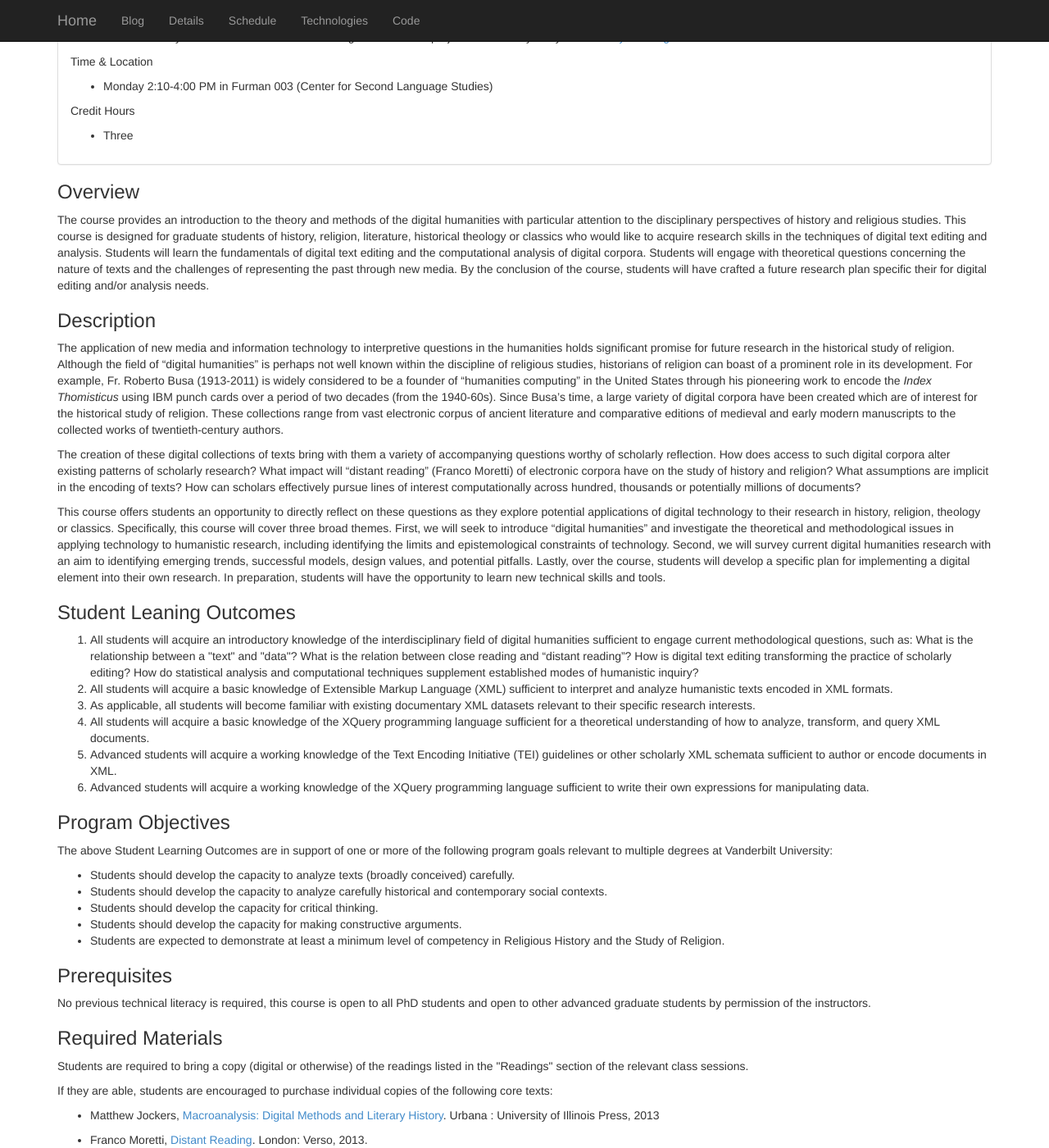
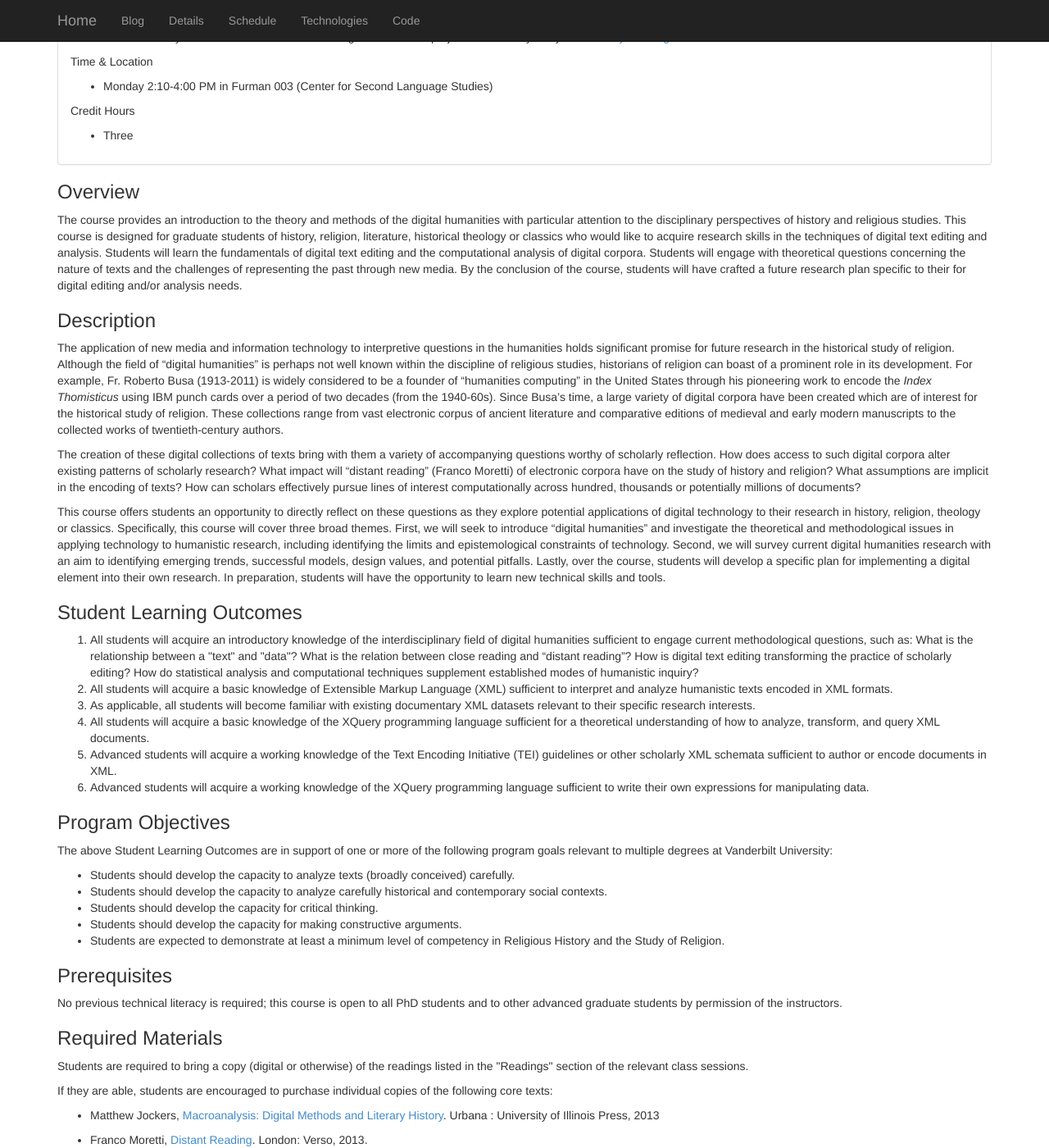
Before and after one commit to Ramona2020/paralipomena.github.io, a Jekyll site: the page built from details/index.html, in a window 1280 px wide and 1400 px high, scrolled down 323 px. Shown: the whole window at 82% size. Built offline with Jekyll 4.4.1, drawn with Linux system fonts in a browser that asks for light colours; nearby versions of some CDN libraries; library files that are not in the unit come from our copies; Markdown is read by kramdown in place of the engine named in the settings; some of the changed text lies outside the part shown.

Commit message:
Fixed typos

```diff
--- a/details/index.html
+++ b/details/index.html
@@ -44,7 +44,7 @@ title: Course Details
     digital text editing and the computational analysis of digital corpora. Students will
     engage with theoretical questions concerning the nature of texts and the challenges of
     representing the past through new media. By the conclusion of the course, students will
-    have crafted a future research plan specific their for digital editing and/or analysis
+    have crafted a future research plan specific to their for digital editing and/or analysis
     needs.</p>
 <h3>Description</h3>
 <p>The application of new media and information technology to interpretive questions in the
@@ -77,7 +77,7 @@ title: Course Details
     students will develop a specific plan for implementing a digital element into their own
     research. In preparation, students will have the opportunity to learn new technical
     skills and tools.</p>
-<h3>Student Leaning Outcomes</h3>
+<h3>Student Learning Outcomes</h3>
 <ol>
     <li>All students will acquire an introductory knowledge of the interdisciplinary field
         of digital humanities sufficient to engage current methodological questions, such
@@ -113,8 +113,7 @@ title: Course Details
         Religious History and the Study of Religion.</li>
 </ul>
 <h3>Prerequisites</h3>
-<p>No previous technical literacy is required, this course is open to all PhD students and
-    open to other advanced graduate students by permission of the instructors.</p>
+<p>No previous technical literacy is required; this course is open to all PhD students and to other advanced graduate students by permission of the instructors.</p>
 <h3>Required Materials</h3>
 <p>Students are required to bring a copy (digital or otherwise) of the readings listed in
     the &quot;Readings&quot; section of the relevant class sessions. </p>
@@ -131,8 +130,7 @@ title: Course Details
             Sebastopol, Calif.: O&#39;Reilly, 2007.</p></li>
 </ul>
 <p>All students will be also be required to have access to <a
-        href="http://oxygenxml.com/buy_academic_edition.html">oXygen XML Editor</a>, a
-    cross-platform software which can be purchased with an academic license. Students should
+        href="http://oxygenxml.com/buy_academic_edition.html">oXygen XML Editor</a>, cross-platform software which can be purchased with an academic license. Students should
         <em>NOT</em> purchase this software until after a consultation with the
     instructors.</p>
 <h3>Assessments</h3>
```
